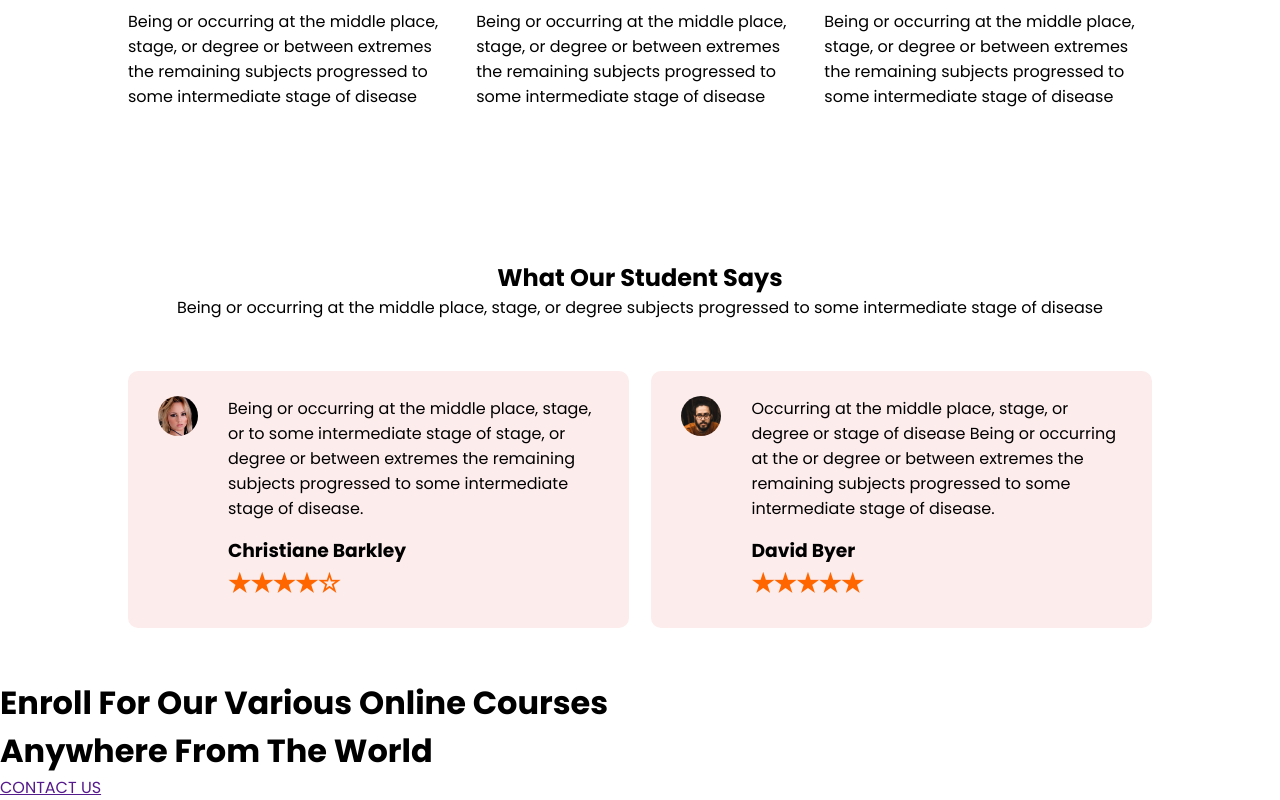
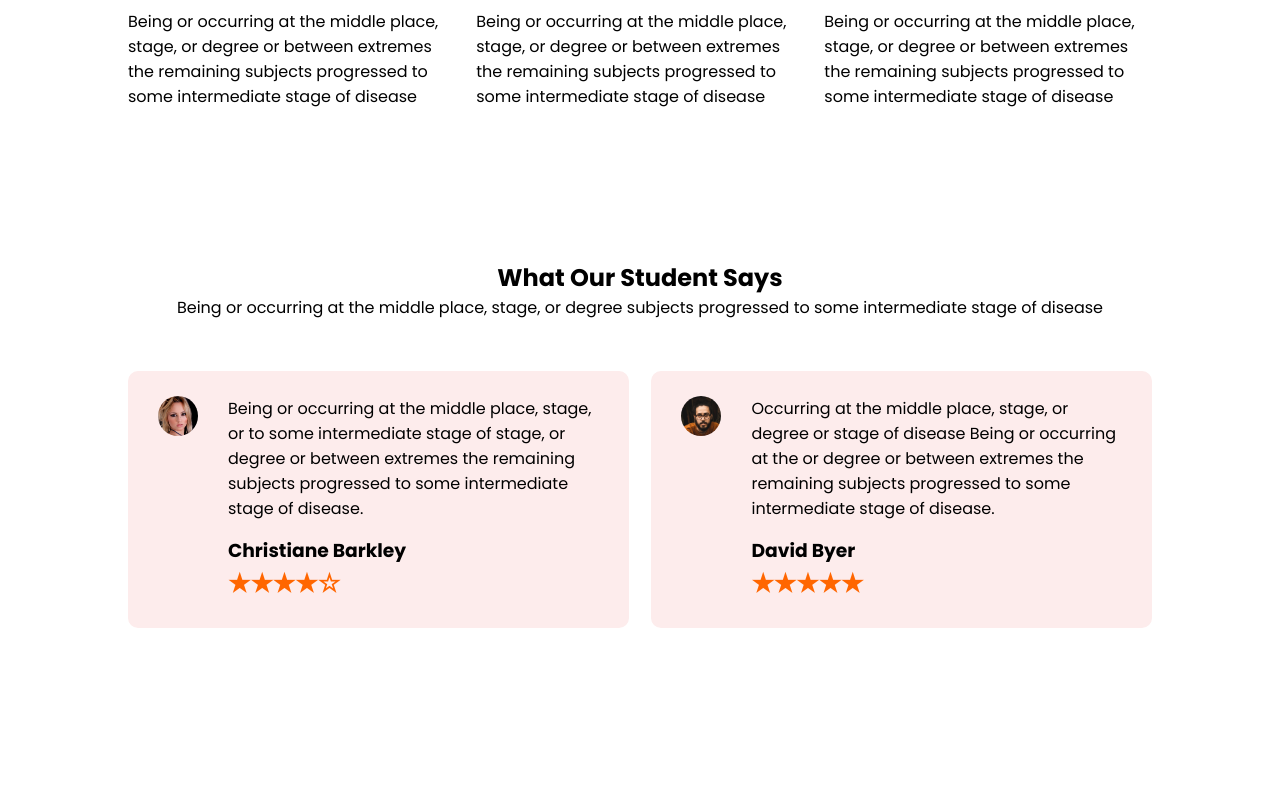
Before and after one commit to PrashantShaw/Ice-Cream, a plain HTML site: page index.html in a window 1280 px wide. Shown: the part 2489-3289 px from the top of the page. After the commit the page ends 3168 px from the top, so only its background shows below. Drawn offline with Linux system fonts and the light colour scheme.

Commit message:
Update index.html

```diff
--- a/index.html
+++ b/index.html
@@ -127,8 +127,8 @@
         </div>
     </section>
     <!-- CALL TO ACTION--------------------------------------------------- -->
-    <h1>Enroll For Our Various Online Courses<br>Anywhere From The World</h1>
-    <a href="">CONTACT US</a>
+<!--     <h1>Enroll For Our Various Online Courses<br>Anywhere From The World</h1>
+    <a href="">CONTACT US</a> -->
 
 
     <!-- ---------------------JavaScript----------------------------- -->
```
